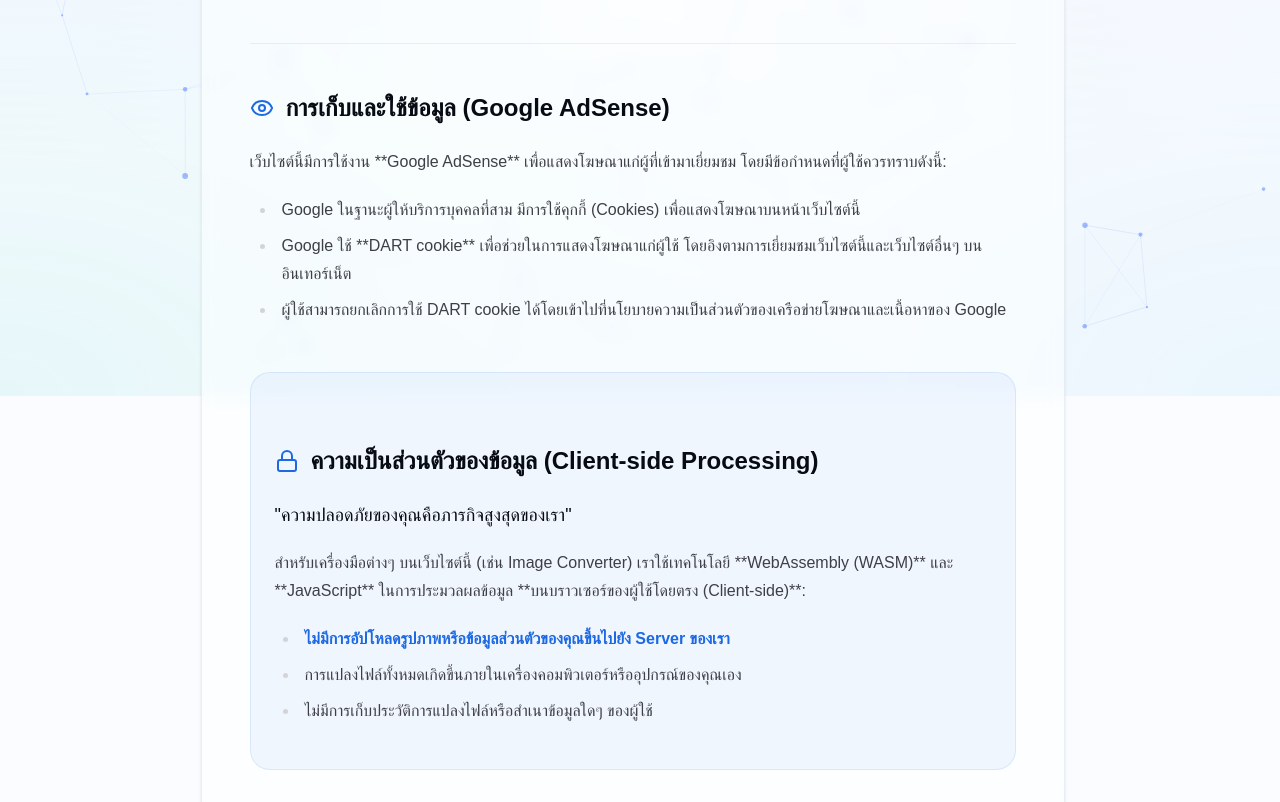
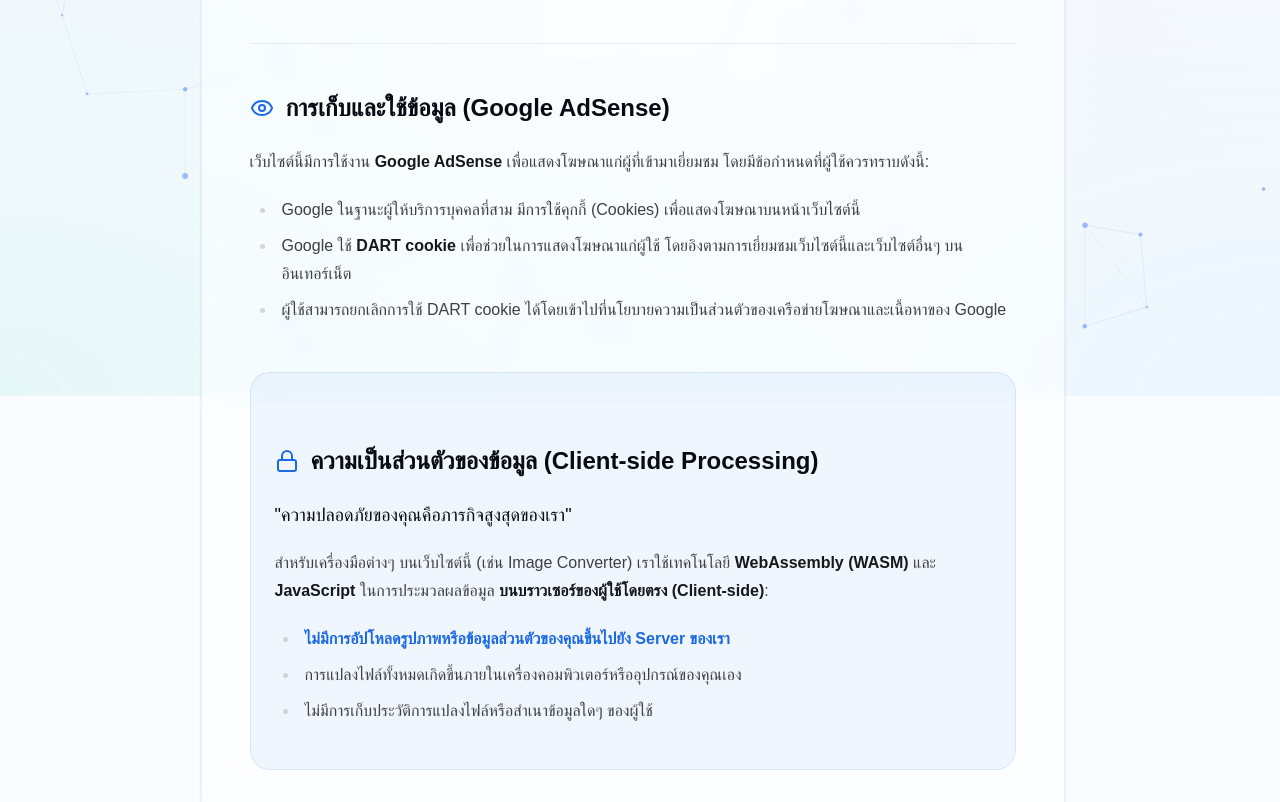
Before and after one commit to Yuukub/yuukub.github.io, a Next.js app: page /privacy-policy in a window 1280 px wide. Shown: the part 404-1206 px from the top of the page. Built offline with nearby package versions, Linux system fonts and the light colour scheme; a web font is replaced by a local one.

Commit message:
fix: replace markdown bold syntax with JSX strong tags in static pages

```diff
--- a/src/app/about/page.tsx
+++ b/src/app/about/page.tsx
@@ -30,7 +30,7 @@ export default function AboutPage() {
                         <section className="text-center md:text-left">
                             <h2 className="text-3xl font-bold text-foreground mb-6">ภารกิจของเรา</h2>
                             <p className="text-lg leading-relaxed text-muted-foreground">
-                                **yuukub.com** ถูกสร้างขึ้นเพื่อเป็นศูนย์รวมของความรู้และเครื่องมือทางเทคนิคที่ใช้งานได้จริง
+                                <strong>yuukub.com</strong> ถูกสร้างขึ้นเพื่อเป็นศูนย์รวมของความรู้และเครื่องมือทางเทคนิคที่ใช้งานได้จริง
                                 เราเชื่อในพลังของการแบ่งปันข้อมูลที่ "เจาะลึก" และเครื่องมือที่ "ปลอดภัย"
                             </p>
                         </section>
--- a/src/app/privacy-policy/page.tsx
+++ b/src/app/privacy-policy/page.tsx
@@ -35,11 +35,11 @@ export default function PrivacyPolicyPage() {
                                 การเก็บและใช้ข้อมูล (Google AdSense)
                             </h2>
                             <p>
-                                เว็บไซต์นี้มีการใช้งาน **Google AdSense** เพื่อแสดงโฆษณาแก่ผู้ที่เข้ามาเยี่ยมชม โดยมีข้อกำหนดที่ผู้ใช้ควรทราบดังนี้:
+                                เว็บไซต์นี้มีการใช้งาน <strong>Google AdSense</strong> เพื่อแสดงโฆษณาแก่ผู้ที่เข้ามาเยี่ยมชม โดยมีข้อกำหนดที่ผู้ใช้ควรทราบดังนี้:
                             </p>
                             <ul>
                                 <li>Google ในฐานะผู้ให้บริการบุคคลที่สาม มีการใช้คุกกี้ (Cookies) เพื่อแสดงโฆษณาบนหน้าเว็บไซต์นี้</li>
-                                <li>Google ใช้ **DART cookie** เพื่อช่วยในการแสดงโฆษณาแก่ผู้ใช้ โดยอิงตามการเยี่ยมชมเว็บไซต์นี้และเว็บไซต์อื่นๆ บนอินเทอร์เน็ต</li>
+                                <li>Google ใช้ <strong>DART cookie</strong> เพื่อช่วยในการแสดงโฆษณาแก่ผู้ใช้ โดยอิงตามการเยี่ยมชมเว็บไซต์นี้และเว็บไซต์อื่นๆ บนอินเทอร์เน็ต</li>
                                 <li>ผู้ใช้สามารถยกเลิกการใช้ DART cookie ได้โดยเข้าไปที่นโยบายความเป็นส่วนตัวของเครือข่ายโฆษณาและเนื้อหาของ Google</li>
                             </ul>
                         </section>
@@ -53,7 +53,7 @@ export default function PrivacyPolicyPage() {
                                 "ความปลอดภัยของคุณคือภารกิจสูงสุดของเรา"
                             </p>
                             <p>
-                                สำหรับเครื่องมือต่างๆ บนเว็บไซต์นี้ (เช่น Image Converter) เราใช้เทคโนโลยี **WebAssembly (WASM)** และ **JavaScript** ในการประมวลผลข้อมูล **บนบราวเซอร์ของผู้ใช้โดยตรง (Client-side)**:
+                                สำหรับเครื่องมือต่างๆ บนเว็บไซต์นี้ (เช่น Image Converter) เราใช้เทคโนโลยี <strong>WebAssembly (WASM)</strong> และ <strong>JavaScript</strong> ในการประมวลผลข้อมูล <strong>บนบราวเซอร์ของผู้ใช้โดยตรง (Client-side)</strong>:
                             </p>
                             <ul className="list-disc pl-6 space-y-2">
                                 <li className="text-primary font-bold">ไม่มีการอัปโหลดรูปภาพหรือข้อมูลส่วนตัวของคุณขึ้นไปยัง Server ของเรา</li>
```
